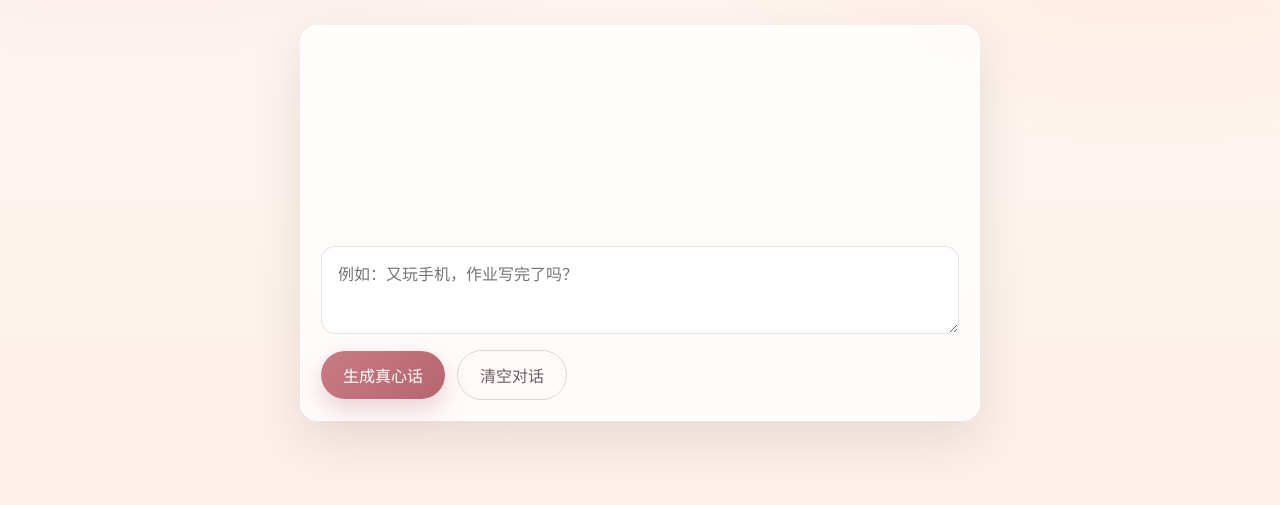
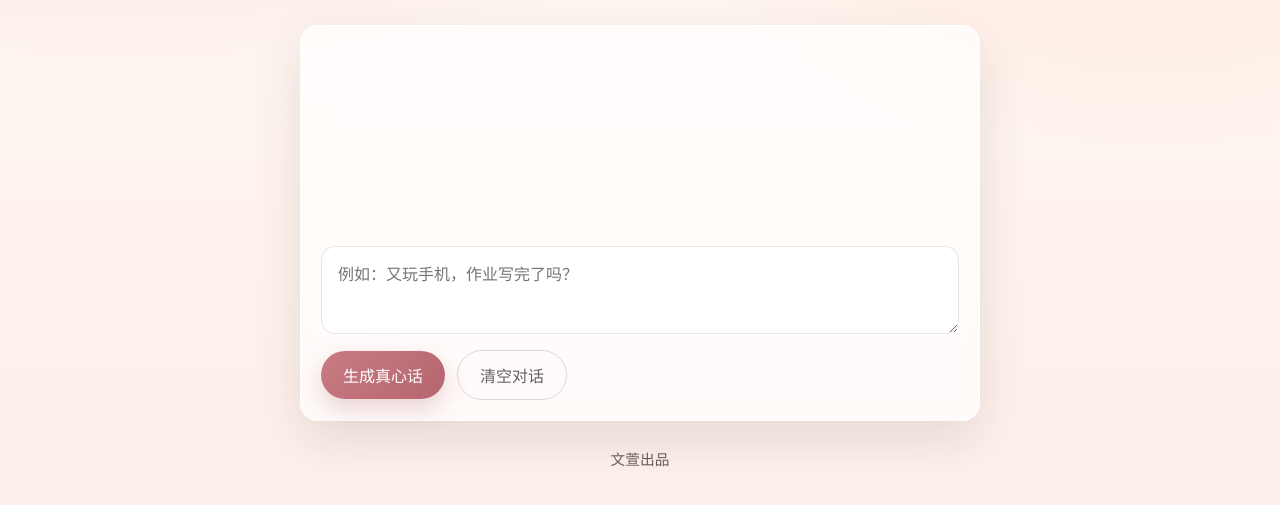
Before and after one commit to imitationmask/SincereWordsOfLove, a website: page public/index.html in a window 1280 px wide. Shown: the part 207-712 px from the top of the page. Drawn offline with Linux system fonts and the light colour scheme; a web font is replaced by a local one.

Commit message:
chore: add 文萱出品 footer credit

```diff
--- a/public/index.html
+++ b/public/index.html
@@ -43,6 +43,7 @@
       </section>
 
       <footer class="foot">
+        <p>文萱出品</p>
       </footer>
     </main>
     <script type="module" src="/app.js"></script>
```
